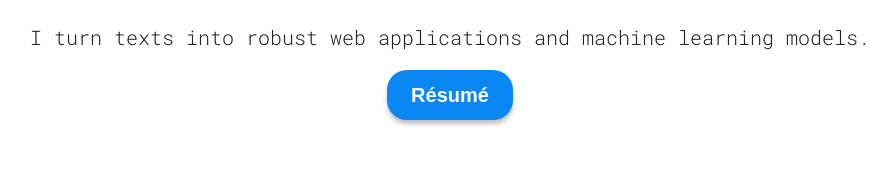
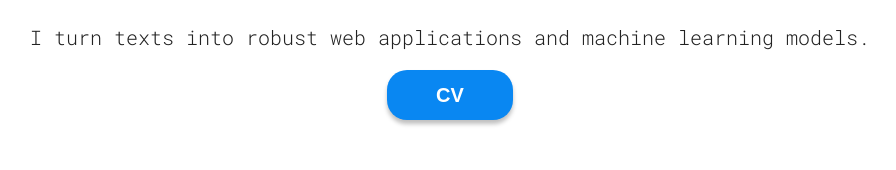
Before and after one commit to 29yabuki/personal-website, a React (Vite) app: page / in a window 1280 px wide. Shown: the part 444-614 px from the top of the page, without its empty margins (190-1086 px from the left). Built offline with nearby package versions, Linux system fonts and the light colour scheme.

Commit message:
changed resume to cv and its link

```diff
--- a/src/components/hero/hero.jsx
+++ b/src/components/hero/hero.jsx
@@ -26,8 +26,8 @@ export const Hero = () => {
       <p>
         I turn texts into robust web applications and machine learning models.
       </p>
-      <a href='https://drive.google.com/file/d/1CGBzVAQJsocMX3KuuInD6Th70F1EZJ-l/view?usp=sharing' target='_blank'>
-        <button className='styles.hover'>Résumé</button>
+      <a href='https://drive.google.com/file/d/10r8Es73cim7VMpathlD9_gIm2lnvDzn0/view?usp=sharing' target='_blank'>
+        <button className='styles.hover'>CV</button>
       </a>
     </section>
   );
```
